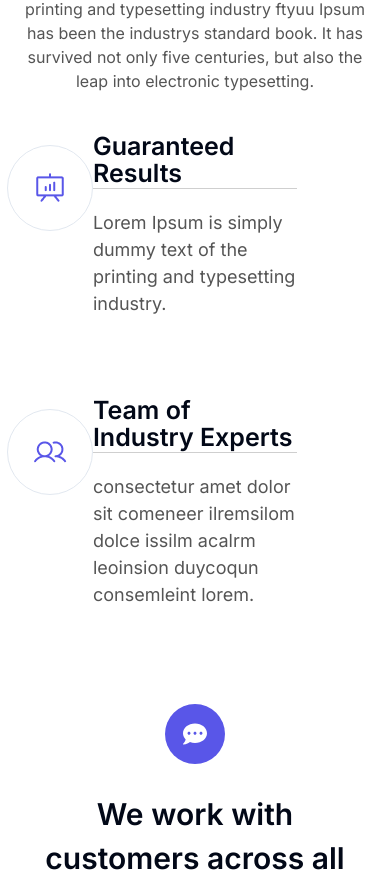
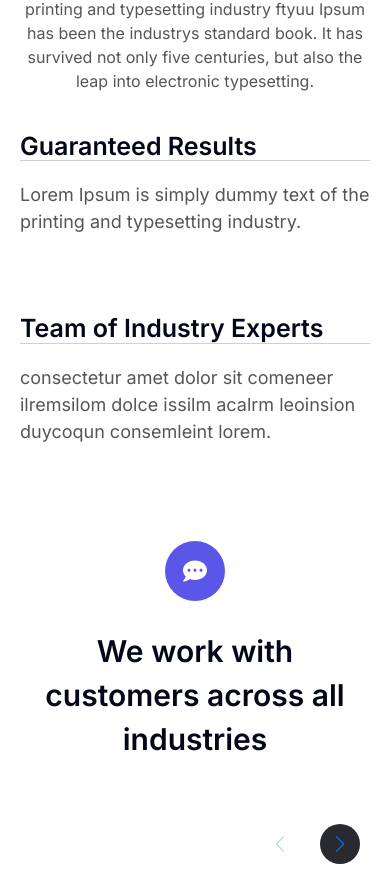
Before and after one commit to Sumon180/DigitalMarketing, a Next.js app: page / in a window 390 px wide. Shown: the part 4678-5550 px from the top of the page. Built offline with nearby package versions, Linux system fonts and the light colour scheme.

Commit message:
Responsive

```diff
--- a/components/About.tsx
+++ b/components/About.tsx
@@ -27,13 +27,13 @@ const About = () => {
           survived not only five centuries, but also the leap into electronic
           typesetting.
         </p>
-        <div className="flex flex-col gap-20 w-7/12 mx-auto mt-10">
+        <div className="flex flex-col gap-20 md:w-7/12 mx-auto mt-10">
           <div className="">
             <h3 className="text-[25px] font-semibold leading-[27.63px]">
               Guaranteed Results
             </h3>
             <div className="relative bg-[#CFCFCF] h-[1px]">
-              <div className="absolute min-w-[86px] min-h-[86px] flex items-center justify-center border rounded-full -translate-y-1/2 right-full">
+              <div className="absolute min-w-[86px] min-h-[86px] hidden md:flex items-center justify-center border rounded-full -translate-y-1/2 right-full">
                 <Image src={icon} alt="icon" />
               </div>
             </div>
@@ -48,7 +48,7 @@ const About = () => {
                 Team of Industry Experts
               </h3>
               <div className="relative bg-[#CFCFCF] h-[1px]">
-                <div className="absolute min-w-[86px] min-h-[86px] flex items-center justify-center border rounded-full -translate-y-1/2 right-full">
+                <div className="absolute min-w-[86px] min-h-[86px] hidden md:flex items-center justify-center border rounded-full -translate-y-1/2 right-full">
                   <Image src={icon2} alt="icon2" />
                 </div>
               </div>
--- a/components/Benifits.tsx
+++ b/components/Benifits.tsx
@@ -24,13 +24,13 @@ const Benifits = () => {
         />
       </div>
       <div className="section md:w-1/2">
-        <div className="flex flex-col gap-10 w-7/12 mx-auto">
+        <div className="flex flex-col gap-10 lg:w-7/12 mx-auto">
           <div className="">
             <h3 className="text-[25px] font-semibold leading-[27.63px]">
               Page Rankings
             </h3>
             <div className="relative bg-[#CFCFCF] h-[1px]">
-              <div className="absolute min-w-[86px] min-h-[86px] flex items-center justify-center border rounded-full -translate-y-1/2 right-full">
+              <div className="absolute min-w-[86px] min-h-[86px] hidden md:flex items-center justify-center border rounded-full -translate-y-1/2 right-full">
                 <Image src={vactor} alt="icon" />
               </div>
             </div>
@@ -45,7 +45,7 @@ const Benifits = () => {
                 Site Optimisation
               </h3>
               <div className="relative bg-[#CFCFCF] h-[1px]">
-                <div className="absolute min-w-[86px] min-h-[86px] flex items-center justify-center border rounded-full -translate-y-1/2 right-full">
+                <div className="absolute min-w-[86px] min-h-[86px] hidden md:flex items-center justify-center border rounded-full -translate-y-1/2 right-full">
                   <Image src={vactor2} alt="icon2" />
                 </div>
               </div>
@@ -61,7 +61,7 @@ const Benifits = () => {
                 Reporting & Analysis
               </h3>
               <div className="relative bg-[#CFCFCF] h-[1px]">
-                <div className="absolute min-w-[86px] min-h-[86px] flex items-center justify-center rounded-full -translate-y-1/2 right-full">
+                <div className="absolute min-w-[86px] min-h-[86px] hidden md:flex items-center justify-center rounded-full -translate-y-1/2 right-full">
                   <Image src={vactor3} alt="icon2" />
                 </div>
               </div>
```
